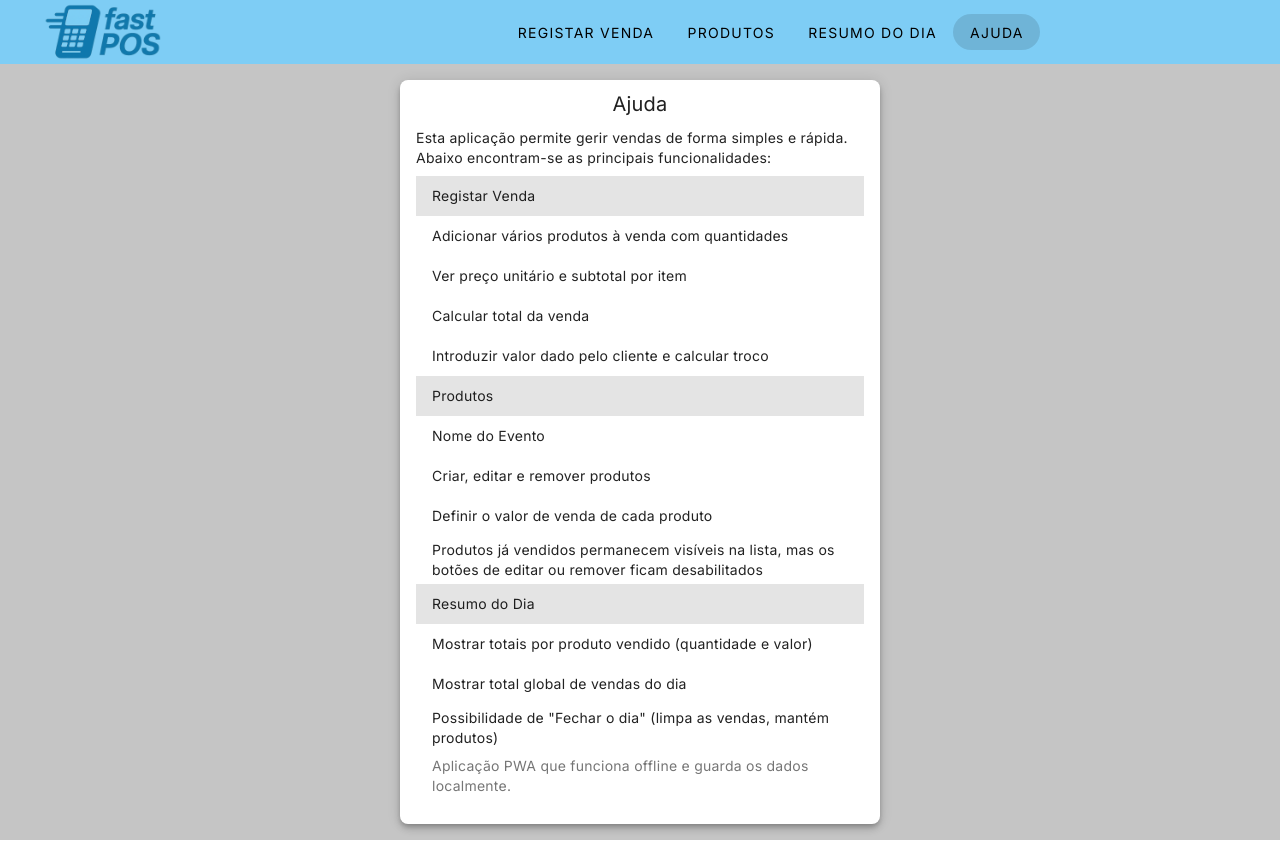
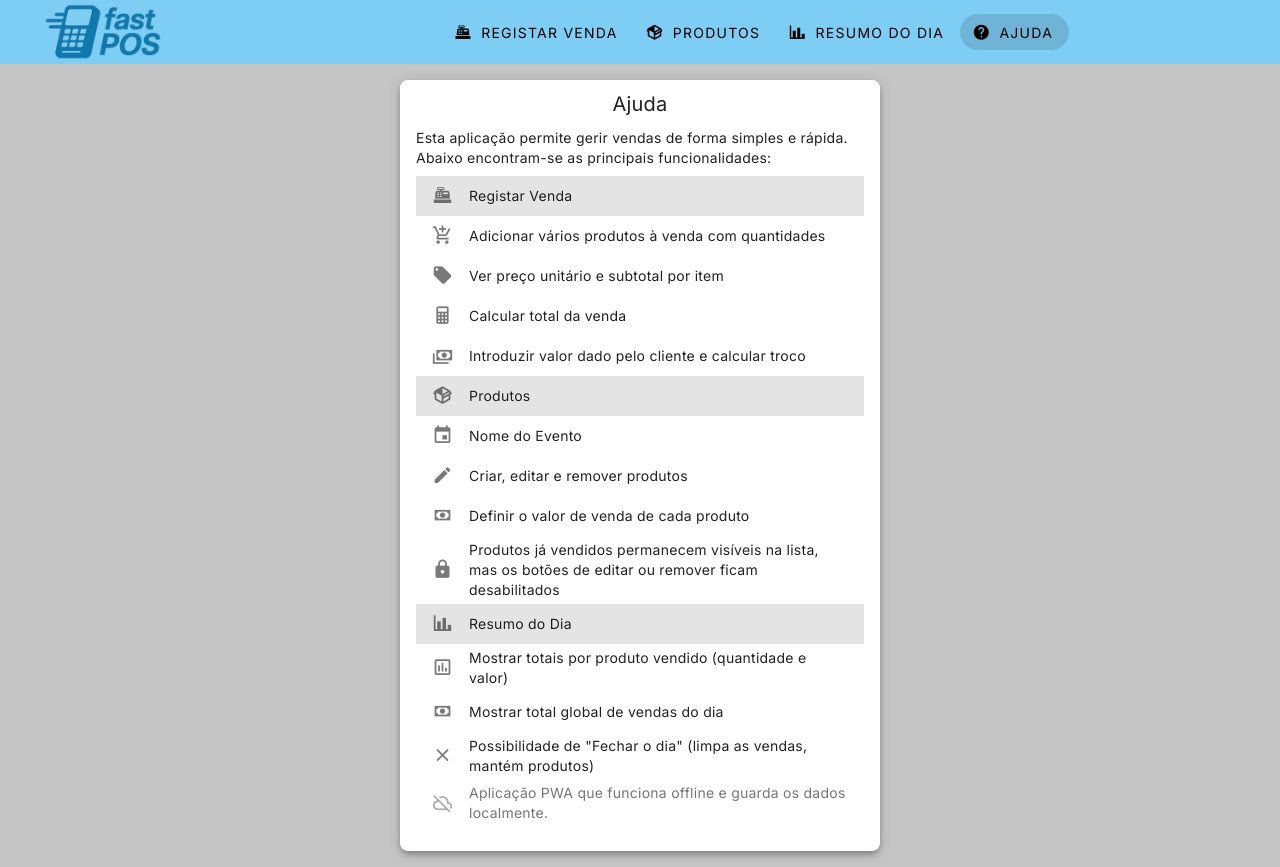
Before and after one commit to joaquimorg/fastpos, a Vue app: page /ajuda in a window 1280 px wide. Before the commit the page ends 840 px from the top, so only its background shows below. Built offline with nearby package versions, Linux system fonts and the light colour scheme.

Commit message:
Add icons to menu and help list

```diff
--- a/src/layouts/MainLayout.vue
+++ b/src/layouts/MainLayout.vue
@@ -7,18 +7,18 @@
       <v-spacer />
       <v-app-bar-nav-icon class="d-md-none" @click="drawer = !drawer" />
       <v-row class="d-none d-md-flex" no-gutters align="center">
-        <v-btn to="/" text tag="router-link">Registar Venda</v-btn>
-        <v-btn to="/produtos" text tag="router-link">Produtos</v-btn>
-        <v-btn to="/resumo" text tag="router-link">Resumo do Dia</v-btn>
-        <v-btn to="/ajuda" text tag="router-link">Ajuda</v-btn>
+        <v-btn to="/" text tag="router-link" prepend-icon="mdi-cash-register">Registar Venda</v-btn>
+        <v-btn to="/produtos" text tag="router-link" prepend-icon="mdi-package-variant">Produtos</v-btn>
+        <v-btn to="/resumo" text tag="router-link" prepend-icon="mdi-chart-bar">Resumo do Dia</v-btn>
+        <v-btn to="/ajuda" text tag="router-link" prepend-icon="mdi-help-circle">Ajuda</v-btn>
       </v-row>
     </v-app-bar>
     <v-navigation-drawer v-model="drawer" app temporary class="d-md-none">
       <v-list>
-        <v-list-item to="/" tag="router-link">Registar Venda</v-list-item>
-        <v-list-item to="/produtos" tag="router-link">Produtos</v-list-item>
-        <v-list-item to="/resumo" tag="router-link">Resumo do Dia</v-list-item>
-        <v-list-item to="/ajuda" tag="router-link">Ajuda</v-list-item>
+        <v-list-item to="/" tag="router-link" prepend-icon="mdi-cash-register">Registar Venda</v-list-item>
+        <v-list-item to="/produtos" tag="router-link" prepend-icon="mdi-package-variant">Produtos</v-list-item>
+        <v-list-item to="/resumo" tag="router-link" prepend-icon="mdi-chart-bar">Resumo do Dia</v-list-item>
+        <v-list-item to="/ajuda" tag="router-link" prepend-icon="mdi-help-circle">Ajuda</v-list-item>
       </v-list>
     </v-navigation-drawer>
     <v-main>
--- a/src/pages/HelpPage.vue
+++ b/src/pages/HelpPage.vue
@@ -5,22 +5,22 @@
       <p>Esta aplicação permite gerir vendas de forma simples e rápida. Abaixo encontram-se as principais
         funcionalidades:</p>
       <v-list density="compact" class="bg-transparent">
-        <v-list-item variant="tonal">Registar Venda</v-list-item>
-        <v-list-item>Adicionar vários produtos à venda com quantidades</v-list-item>
-        <v-list-item>Ver preço unitário e subtotal por item</v-list-item>
-        <v-list-item>Calcular total da venda</v-list-item>
-        <v-list-item>Introduzir valor dado pelo cliente e calcular troco</v-list-item>
-        <v-list-item variant="tonal">Produtos</v-list-item>
-        <v-list-item>Nome do Evento</v-list-item>
-        <v-list-item>Criar, editar e remover produtos</v-list-item>
-        <v-list-item>Definir o valor de venda de cada produto</v-list-item>
-        <v-list-item>Produtos já vendidos permanecem visíveis na lista, mas os botões de editar ou remover ficam
+        <v-list-item variant="tonal" prepend-icon="mdi-cash-register">Registar Venda</v-list-item>
+        <v-list-item prepend-icon="mdi-cart-plus">Adicionar vários produtos à venda com quantidades</v-list-item>
+        <v-list-item prepend-icon="mdi-tag">Ver preço unitário e subtotal por item</v-list-item>
+        <v-list-item prepend-icon="mdi-calculator">Calcular total da venda</v-list-item>
+        <v-list-item prepend-icon="mdi-cash-multiple">Introduzir valor dado pelo cliente e calcular troco</v-list-item>
+        <v-list-item variant="tonal" prepend-icon="mdi-package-variant">Produtos</v-list-item>
+        <v-list-item prepend-icon="mdi-calendar">Nome do Evento</v-list-item>
+        <v-list-item prepend-icon="mdi-pencil">Criar, editar e remover produtos</v-list-item>
+        <v-list-item prepend-icon="mdi-cash">Definir o valor de venda de cada produto</v-list-item>
+        <v-list-item prepend-icon="mdi-lock">Produtos já vendidos permanecem visíveis na lista, mas os botões de editar ou remover ficam
           desabilitados</v-list-item>
-        <v-list-item variant="tonal">Resumo do Dia</v-list-item>
-        <v-list-item>Mostrar totais por produto vendido (quantidade e valor)</v-list-item>
-        <v-list-item>Mostrar total global de vendas do dia</v-list-item>
-        <v-list-item>Possibilidade de "Fechar o dia" (limpa as vendas, mantém produtos)</v-list-item>
-        <v-list-item variant="plain">Aplicação PWA que funciona offline e guarda os dados localmente.</v-list-item>
+        <v-list-item variant="tonal" prepend-icon="mdi-chart-bar">Resumo do Dia</v-list-item>
+        <v-list-item prepend-icon="mdi-chart-box-outline">Mostrar totais por produto vendido (quantidade e valor)</v-list-item>
+        <v-list-item prepend-icon="mdi-cash">Mostrar total global de vendas do dia</v-list-item>
+        <v-list-item prepend-icon="mdi-close">Possibilidade de "Fechar o dia" (limpa as vendas, mantém produtos)</v-list-item>
+        <v-list-item variant="plain" prepend-icon="mdi-cloud-off-outline">Aplicação PWA que funciona offline e guarda os dados localmente.</v-list-item>
       </v-list>
     </v-card-text>
   </v-card>
```
